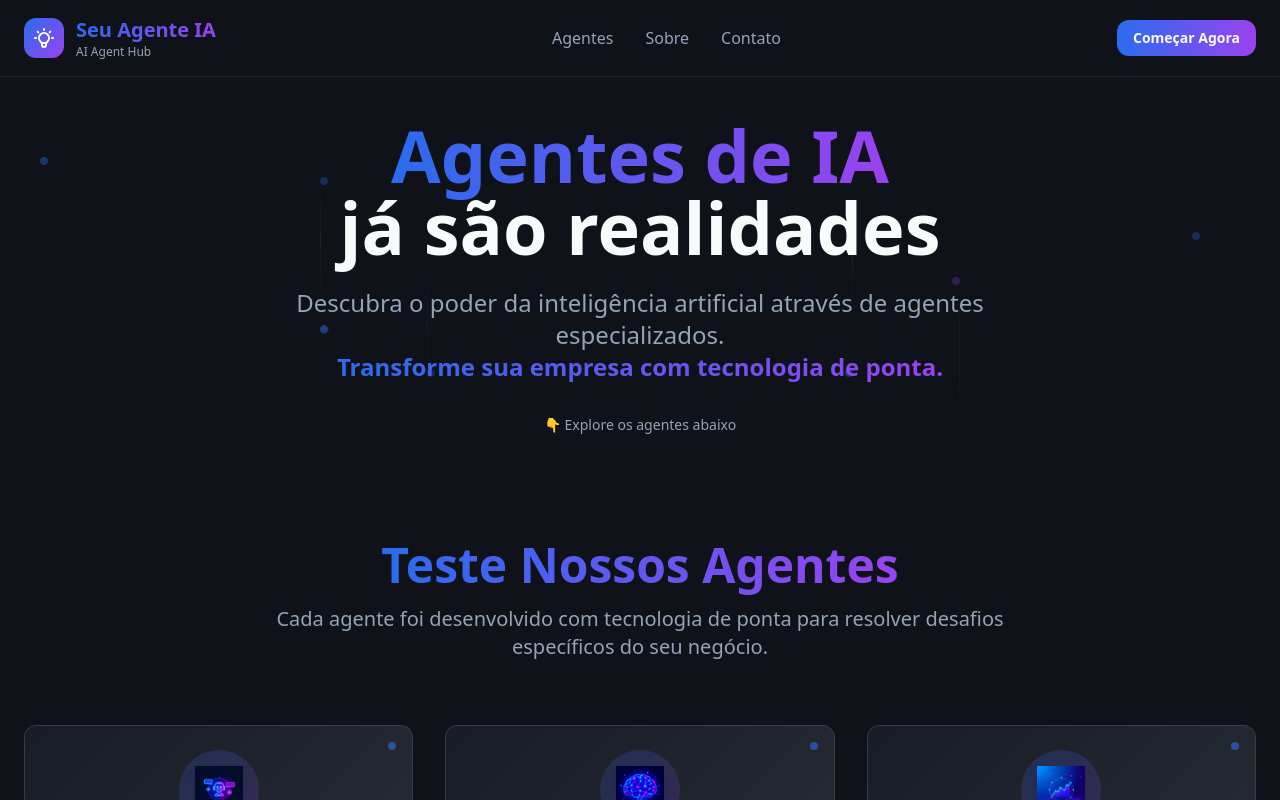
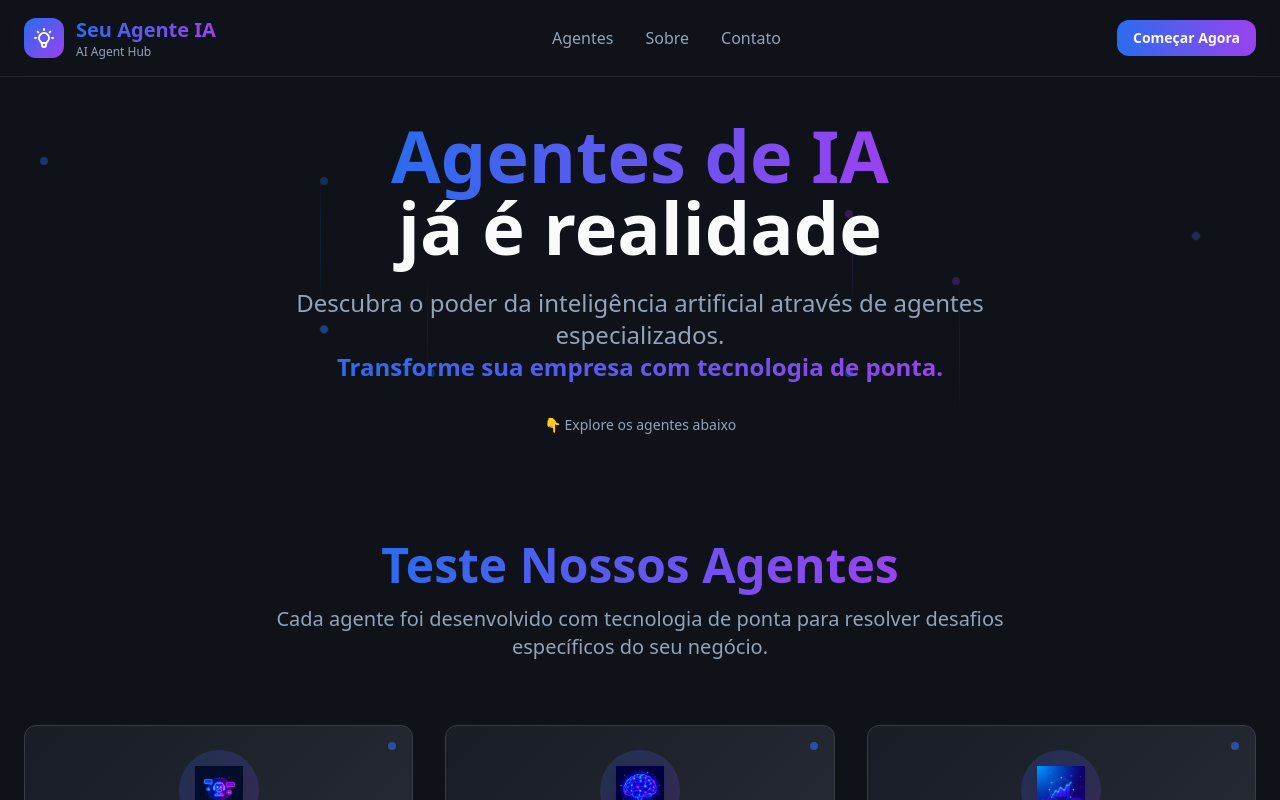
Before and after one commit to wegrowupsolutions/seuagenteai_pv_multiagentes, a React (Vite) app: page / in a window 1280 px wide. Shown: the top 800 px of the page. Built offline with nearby package versions, Linux system fonts and the light colour scheme.

Commit message:
Fix pluralization of reality
Remove the plural 's' from "realidades" to "realidade" in the Hero component.

```diff
--- a/src/components/Hero.tsx
+++ b/src/components/Hero.tsx
@@ -20,7 +20,7 @@ const Hero = () => {
         <h1 className="text-5xl md:text-7xl font-bold mb-6 leading-tight">
           <span className="text-gradient">Agentes de IA</span>
           <br />
-          <span className="text-foreground">já são realidades</span>
+          <span className="text-foreground">já é realidade</span>
         </h1>
 
         {/* Subtitle */}
```
